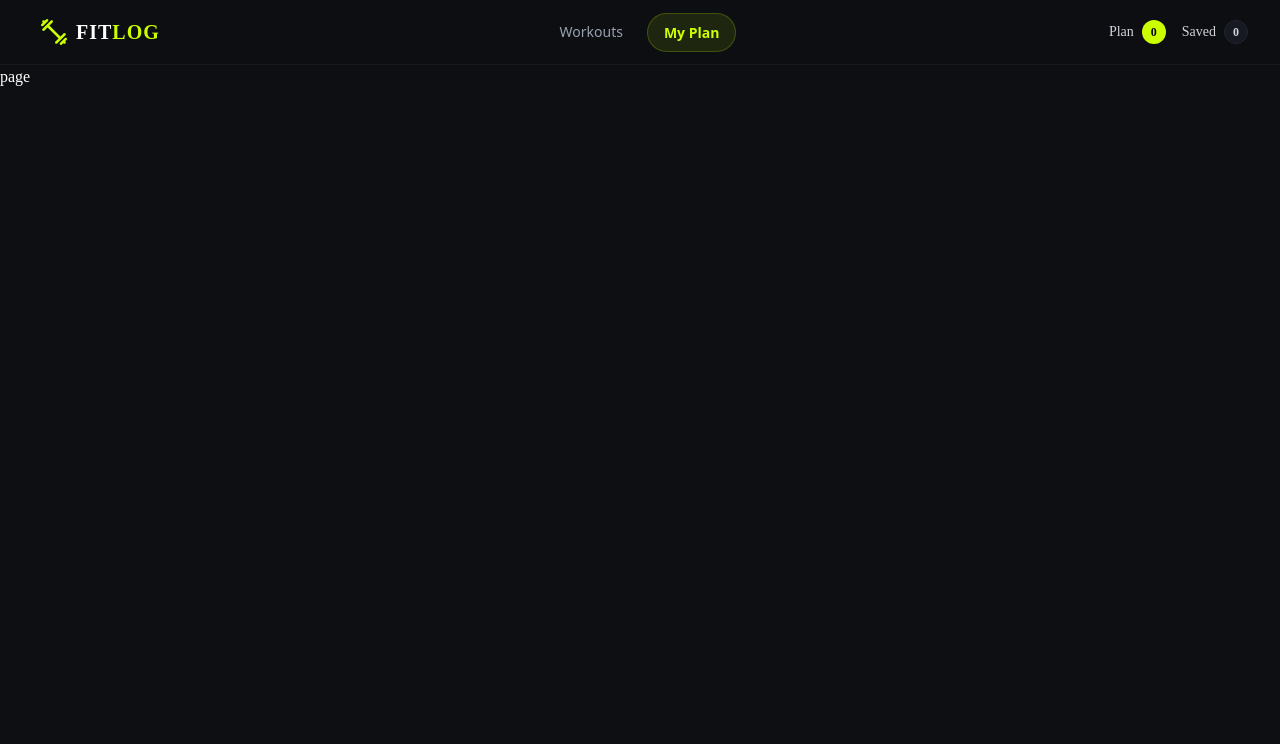
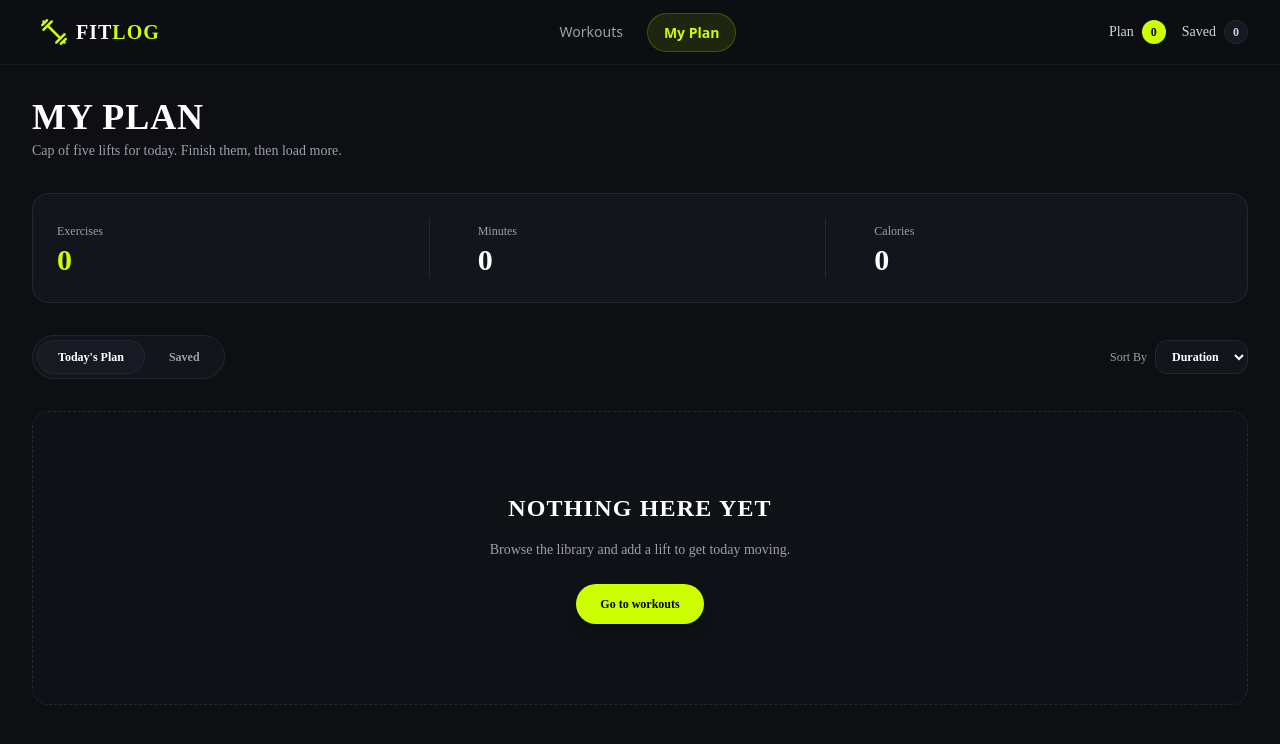
Before and after one commit to naderarrahman/fit-log, a Next.js app: page /my-plan in a window 1280 px wide. Shown: the top 744 px of the page. Built offline with nearby package versions, Linux system fonts and the light colour scheme.

Commit message:
feat: implement my-plan page layout, state management and cards

```diff
--- a/src/app/my-plan/page.tsx
+++ b/src/app/my-plan/page.tsx
@@ -1,6 +1,135 @@
+'use client'
 
-export default function page() {
+import PlanWorkoutCard from "@/components/my-plan/PlanWorkoutCard";
+import SavedWorkoutCard from "@/components/my-plan/SavedWorkoutCard";
+import { usePlan } from "@/context/PlanContext";
+import Link from "next/link";
+import { useState } from "react";
+
+export default function MyPlanPage() {
+  const { planList, savedList} = usePlan();
+  const [activeTab, setActiveTab] = useState <"plan" | "saved">("plan");
+  const [sortBy , setSortBy ] = useState<"duration" |"calories">("duration");
+
+
+  const totalExercises = planList.length;
+  const totalMinutes = planList.reduce((acc, curr) => acc + curr.duration, 0);
+  const totalCalories = planList.reduce( (acc, curr) => acc + curr.caloriesBurned, 0);
+
+
+  const currentList = activeTab === "plan" ? [...planList] : [...savedList];
+  const sortedList = currentList.sort((a, b) => {
+    if (sortBy === "duration") return b.duration - a.duration;
+    return b.caloriesBurned - a.caloriesBurned;
+  });
+
   return (
-    <div>page</div>
-  )
+    <main className="max-w-7xl mx-auto px-4 sm:px-6 lg:px-8 py-8 space-y-8">
+      <div className="space-y-1">
+        <h1 className="text-3xl sm:text-4xl font-extrabold font-[var(--font-oswald)] tracking-wide text-white uppercase">
+          MY PLAN
+        </h1>
+        <p className="text-sm text-gray-400 font-medium">
+          Cap of five lifts for today. Finish them, then load more.
+        </p>
+      </div>
+
+      <div className="bg-[#12151C] border border-[#222733] rounded-2xl p-6 grid grid-cols-1 md:grid-cols-3 gap-6 divide-y md:divide-y-0 md:divide-x divide-[#222733]">
+        <div className="space-y-1">
+          <span className="text-xs text-gray-400 font-medium">Exercises</span>
+          <div className="text-3xl font-extrabold font-[var(--font-oswald)] text-[#CCFF00]">
+            {totalExercises}
+          </div>
+        </div>
+
+        <div className="space-y-1 md:pl-6 pt-4 md:pt-0">
+          <span className="text-xs text-gray-400 font-medium">Minutes</span>
+          <div className="text-3xl font-extrabold font-[var(--font-oswald)] text-white">
+            {totalMinutes}
+          </div>
+        </div>
+
+        <div className="space-y-1 md:pl-6 pt-4 md:pt-0">
+          <span className="text-xs text-gray-400 font-medium">Calories</span>
+          <div className="text-3xl font-extrabold font-[var(--font-oswald)] text-white">
+            {totalCalories}
+          </div>
+        </div>
+      </div>
+
+      <div className="flex flex-col sm:flex-row items-start sm:items-center justify-between gap-4">
+        <div className="bg-[#12151C] border border-[#222733] p-1 rounded-full flex items-center gap-1">
+          <button
+            onClick={() => setActiveTab("plan")}
+            className={`px-5 py-2 rounded-full text-xs font-bold transition ${
+              activeTab === "plan"
+                ? "bg-[#161A23] text-white border border-[#222733]"
+                : "text-gray-400 hover:text-white"
+            }`}
+          >
+            {`Today's`} Plan
+          </button>
+          <button
+            onClick={() => setActiveTab("saved")}
+            className={`px-5 py-2 rounded-full text-xs font-bold transition ${
+              activeTab === "saved"
+                ? "bg-[#161A23] text-white border border-[#222733]"
+                : "text-gray-400 hover:text-white"
+            }`}
+          >
+            Saved
+          </button>
+        </div>
+
+        <div className="flex items-center gap-2 self-end sm:self-auto">
+          <span className="text-xs text-gray-400 font-medium">Sort By</span>
+          <select
+            value={sortBy}
+            onChange={(e) =>
+              setSortBy(e.target.value as "duration" | "calories")
+            }
+            className="bg-[#12151C] border border-[#222733] text-white text-xs font-bold px-3 py-2 rounded-xl outline-none focus:border-[#CCFF00] transition"
+          >
+            <option value="duration">Duration</option>
+            <option value="calories">Calories</option>
+          </select>
+        </div>
+      </div>
+
+      {sortedList.length > 0 ? (
+        <div className="space-y-4">
+          {sortedList.map((workout) =>
+            activeTab === "plan" ? (
+              <PlanWorkoutCard
+                key={workout.id}
+                workout={workout}
+              />
+            ) : (
+              <SavedWorkoutCard
+                key={workout.id}
+                workout={workout}
+              />
+            )
+          )}
+        </div>
+      ) : (
+        <div className="border border-dashed border-[#222733] rounded-2xl p-12 sm:p-20 text-center space-y-4 bg-[#12151C]/40">
+          <h2 className="text-xl sm:text-2xl font-extrabold font-[var(--font-oswald)] text-white tracking-wider uppercase">
+            NOTHING HERE YET
+          </h2>
+          <p className="text-xs sm:text-sm text-gray-400 font-medium max-w-sm mx-auto">
+            Browse the library and add a lift to get today moving.
+          </p>
+          <div className="pt-2">
+            <Link
+              href="/"
+              className="inline-block bg-[#CCFF00] hover:bg-[#b8e600] text-black text-xs font-bold px-6 py-3 rounded-full transition active:scale-95 shadow-lg"
+            >
+              Go to workouts
+            </Link>
+          </div>
+        </div>
+      )}
+    </main>
+  );
 }
--- a/src/app/workout/[id]/page.tsx
+++ b/src/app/workout/[id]/page.tsx
@@ -1,5 +1,6 @@
 import WorkoutDetailCard from "@/components/details/WorkoutDetailCard";
 import { Workout } from "@/types/workout";
+import { notFound } from "next/navigation";
 
 
 const worksout = async () : Promise<Workout[]>=>{
@@ -13,6 +14,10 @@ export default async function WorkoutDetailpage({params}: {params: Promise<{id:
   const {id} = await params;
   const workout = await worksout();
   const workoutDetail = workout.find(workout => workout.id === Number (id));
+
+  if (!workoutDetail) {
+    notFound();
+  }
   return (
     <main className="max-w-7xl mx-auto px-4 sm:px-6 lg:px-8 py-8">
       <WorkoutDetailCard workout={workoutDetail} />
--- /dev/null
+++ b/src/components/my-plan/PlanWorkoutCard.tsx
@@ -0,0 +1,6 @@
+
+export default function PlanWorkoutCard() {
+  return (
+    <div>PlanWorkoutCard</div>
+  )
+}
--- /dev/null
+++ b/src/components/my-plan/SavedWorkoutCard.tsx
@@ -0,0 +1,6 @@
+
+export default function SavedWorkoutCard() {
+  return (
+    <div>SavedWorkoutCard</div>
+  )
+}
```
